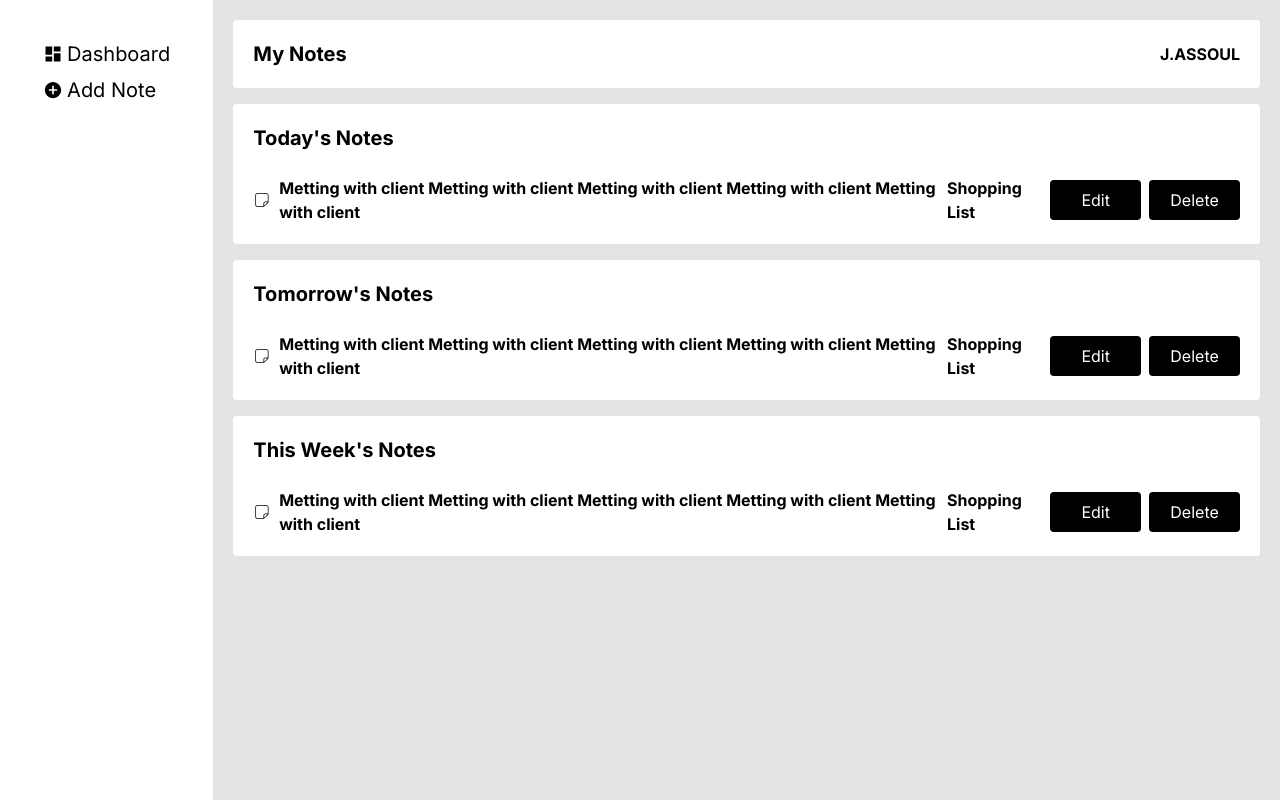
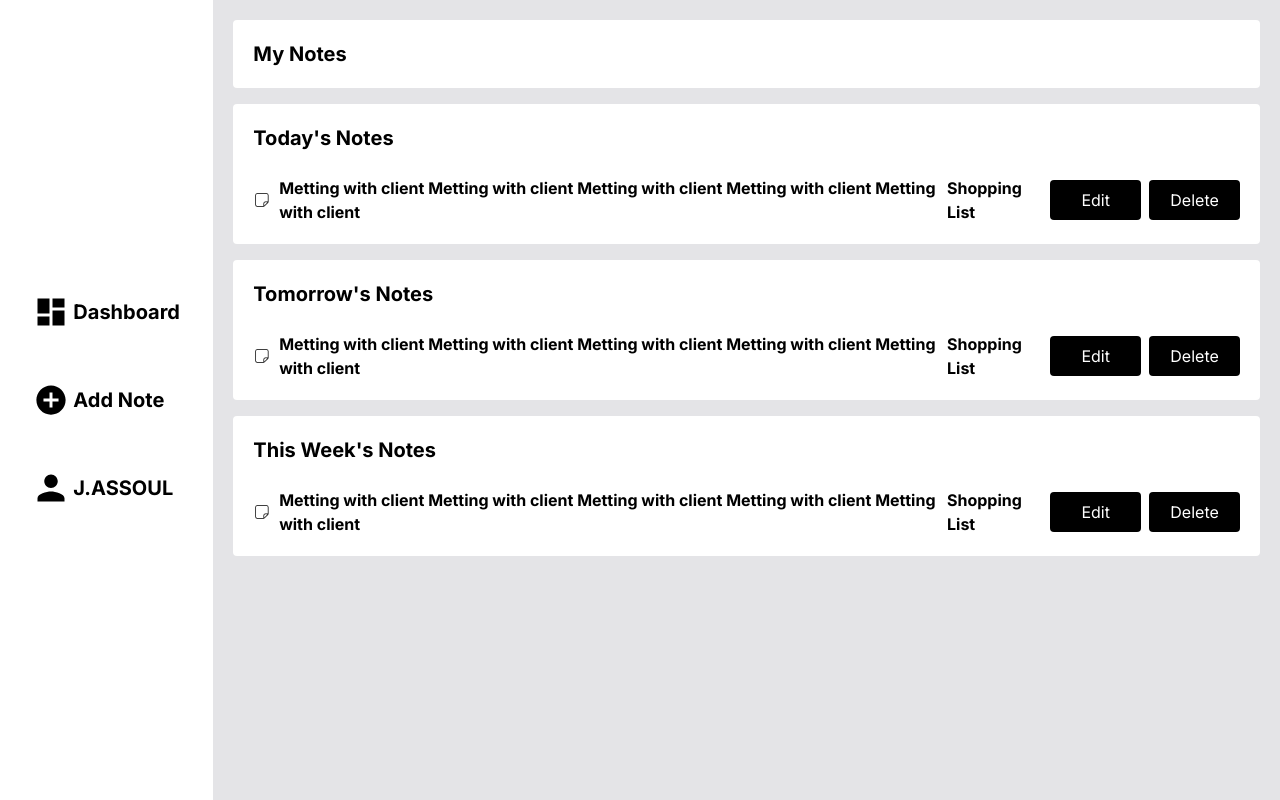
Before and after one commit to assouljawad/Notes_Dashbord, a Next.js app: page /dashboard in a window 1280 px wide. Built offline with nearby package versions, Linux system fonts and the light colour scheme.

Commit message:
fix some styilng bugs in the dashboard section

```diff
--- a/app/dashboard/page.jsx
+++ b/app/dashboard/page.jsx
@@ -1,9 +1,9 @@
 'use client'
 import React from "react";
 import Link from "next/link";
-import Image from "next/image";
 import { MdDashboard } from "react-icons/md";
 import { IoMdAddCircle } from "react-icons/io";
+import { IoMdPerson } from "react-icons/io";
 import Notecard from "@/components/notecard"
 import { useEffect, useState } from "react";
 import Addnote from "@/components/addnote";
@@ -14,26 +14,28 @@ function Page() {
   const [deleteNote, setdeleteNote] = useState(false)
   return (
     <div className="flex h-screen">
-      <div className="bg-white w-1/6 flex flex-col justify-start py-10 items-center shadow-[rgba(0,0,15,0.5)_55px_0px_0px_0px]">
-        <div className="flex flex-col gap-2">
-          <Link href={"/dashboard"} className="flex items-center gap-1 text-xl">
-            <MdDashboard />
+      <div className="bg-white w-1/6 flex flex-col justify-center py-10 items-center shadow-[rgba(0,0,15,0.5)_55px_0px_0px_0px]">
+        <div className="flex flex-col justify-evenly gap-2 h-[300px]">
+          <Link href={"/dashboard"} className="flex items-center gap-1 text-xl font-bold">
+            <MdDashboard className="text-4xl"/>
             Dashboard
           </Link>
-          <span className="flex items-center gap-1 text-xl cursor-pointer" onClick={()=>{
+          <span className="flex items-center gap-1 text-xl cursor-pointer font-bold" onClick={()=>{
             setaddNote(true)
           }}>
-            <IoMdAddCircle />
+            <IoMdAddCircle className="text-4xl"/>
             Add Note
           </span>
+          <span className="flex items-center gap-1 text-xl cursor-pointer">
+            <IoMdPerson className="text-4xl"/>
+            <span className="uppercase font-bold">j.assoul</span>
+          </span>
+
         </div>
       </div>
       <div className="bg-zinc-200 w-5/6 p-5 flex flex-col gap-4">
         <div className="flex justify-between bg-white p-5 rounded items-center">
           <h1 className="text-xl font-bold">My Notes</h1>
-          <div className="flex items-center gap-1">
-            <span className="uppercase font-bold">j.assoul</span>
-          </div>
         </div>
         <div className="bg-white p-5 rounded">
           <h1 className="text-xl font-bold">Today's Notes</h1>
--- a/app/forgotpassword/page.jsx
+++ b/app/forgotpassword/page.jsx
@@ -2,7 +2,7 @@ import React from 'react'
 
 function Page() {
   return (
-    <div className="flex min-h-screen flex-col items-center justify-between p-24 bg-zinc-200">
+    <div className="flex min-h-screen flex-col items-center justify-center bg-zinc-200">
         <div className="bg-white w-2/6 flex flex-col p-10 items-center justify-center gap-5 rounded-xl h-[400px]">
           <h1 className="font-bold text-2xl">Reset Password</h1>
           <input className="bg-zinc-200 p-2 rounded w-full" type="text" placeholder="Email" />
--- a/app/login/page.jsx
+++ b/app/login/page.jsx
@@ -1,8 +1,7 @@
 import React from "react";
-
 function Page() {
   return (
-    <div className="flex min-h-screen flex-col items-center justify-between p-24 bg-zinc-200">
+    <div className="flex w-full min-h-screen flex-col items-center justify-center bg-zinc-200">
         <div className="bg-white w-2/6 flex flex-col p-10 items-center justify-center gap-5 rounded-xl h-[400px]">
           <h1 className="font-bold text-2xl">Login</h1>
           <input className="bg-zinc-200 p-2 rounded w-full" type="text" placeholder="Email or Username" />
--- a/app/page.js
+++ b/app/page.js
@@ -1,9 +1,9 @@
-import Image from "next/image";
+import { redirect } from "next/navigation";
 
 export default function Home() {
   return (
     <main className="flex min-h-screen flex-col items-center justify-between p-24">
-      Home page
+      {redirect("/login")}
     </main>
   );
 }
--- a/app/signup/page.jsx
+++ b/app/signup/page.jsx
@@ -2,7 +2,7 @@ import React from "react";
 
 function Page() {
   return (
-    <div className="flex min-h-screen flex-col items-center justify-between p-24 bg-zinc-200">
+    <div className="flex min-h-screen flex-col items-center justify-center  bg-zinc-200">
       <div className="bg-white w-2/6 flex flex-col p-10 items-center justify-center gap-5 rounded-xl h-[400px]">
         <h1 className="font-bold text-2xl">Sign up</h1>
         <input
```
